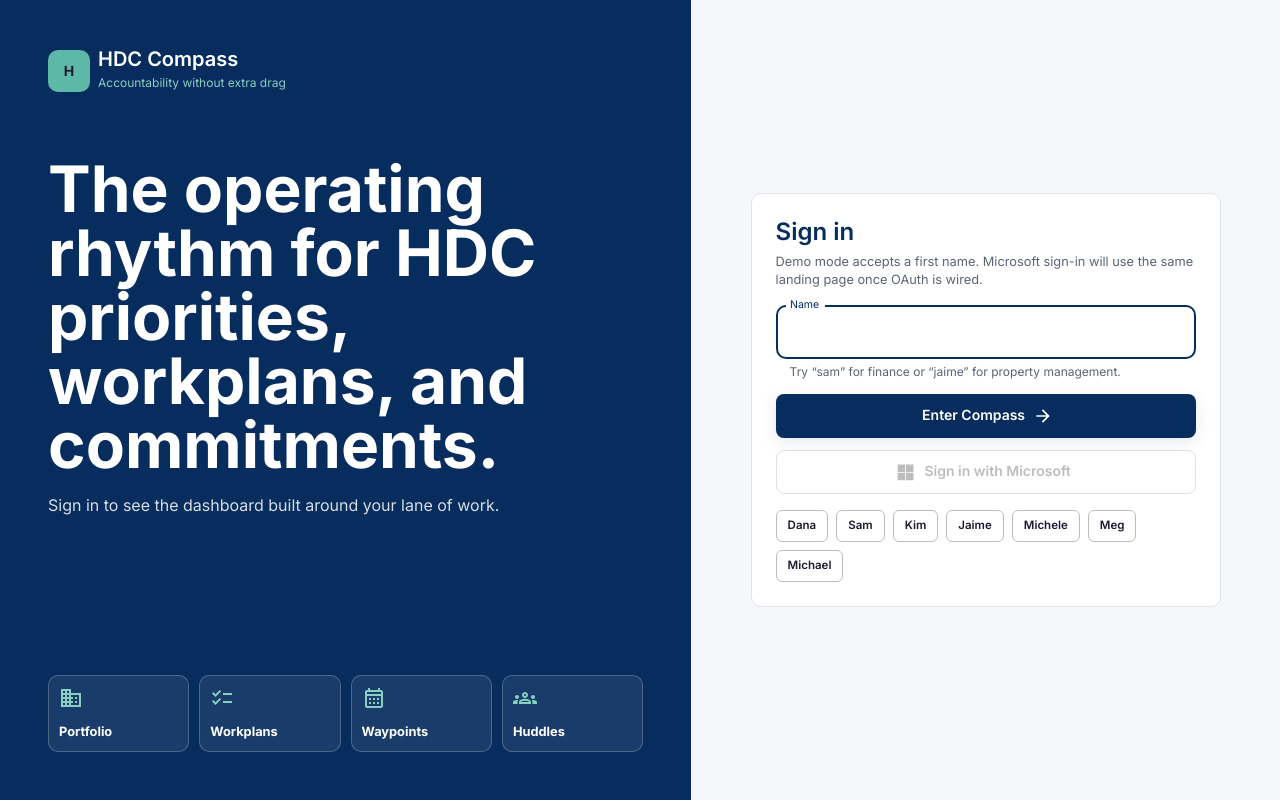
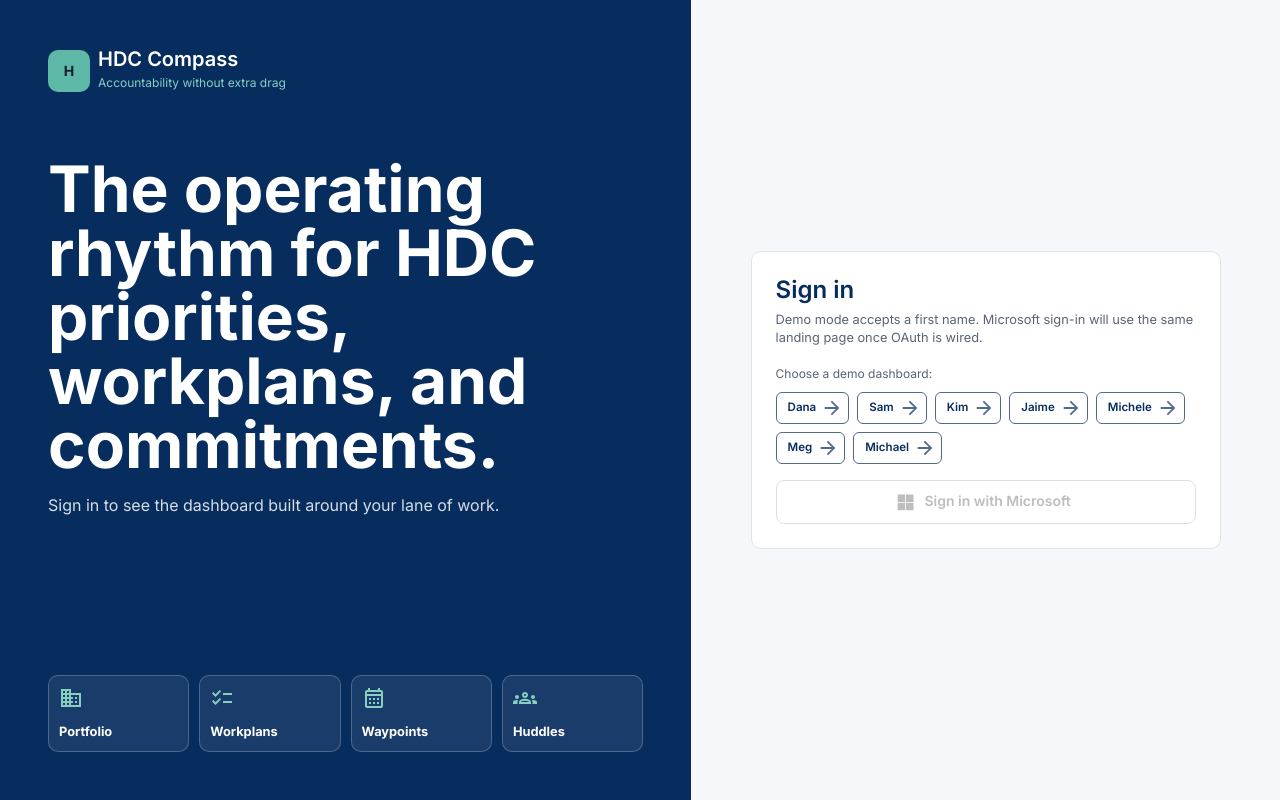
Before and after one commit to mrnelley/DAT-V1, a React (Vite) app: page / in a window 1280 px wide. Built offline with nearby package versions, Linux system fonts and the light colour scheme.

Commit message:
landing page updates

```diff
--- a/src/components/auth/LoginPage.jsx
+++ b/src/components/auth/LoginPage.jsx
@@ -4,7 +4,7 @@ import CalendarMonthOutlinedIcon from '@mui/icons-material/CalendarMonthOutlined
 import ChecklistOutlinedIcon from '@mui/icons-material/ChecklistOutlined';
 import GroupsOutlinedIcon from '@mui/icons-material/GroupsOutlined';
 import MicrosoftIcon from '@mui/icons-material/Microsoft';
-import { Box, Button, Chip, Stack, TextField, Typography } from '@mui/material';
+import { Box, Button, Chip, Stack, Typography } from '@mui/material';
 import { useState } from 'react';
 import { useAuth } from '../../hooks/useAuth';
 
@@ -12,23 +12,16 @@ const demoNames = ['Dana', 'Sam', 'Kim', 'Jaime', 'Michele', 'Meg', 'Michael'];
 
 const LoginPage = () => {
   const { signInByName } = useAuth();
-  const [name, setName] = useState('');
   const [error, setError] = useState('');
 
-  const submit = (event) => {
-    event.preventDefault();
-    const match = signInByName(name);
+  const signInAs = (value) => {
+    const match = signInByName(value);
 
     if (!match) {
       setError('Try Dana, Sam, Kim, Jaime, Michele, Meg, or Michael.');
       return;
     }
 
-    setError('');
-  };
-
-  const fillName = (value) => {
-    setName(value);
     setError('');
   };
 
@@ -105,35 +98,27 @@ const LoginPage = () => {
             Demo mode accepts a first name. Microsoft sign-in will use the same landing page once OAuth is wired.
           </Typography>
 
-          <Box component="form" onSubmit={submit}>
-            <Stack gap={1.5}>
-              <TextField
-                autoFocus
-                error={Boolean(error)}
-                helperText={error || 'Try “sam” for finance or “jaime” for property management.'}
-                label="Name"
-                onChange={(event) => {
-                  setName(event.target.value);
-                  if (error) setError('');
-                }}
-                placeholder="sam"
-                value={name}
-              />
-              <Button type="submit" variant="contained" endIcon={<ArrowForwardIcon />}>Enter Compass</Button>
-              <Button variant="outlined" startIcon={<MicrosoftIcon />} disabled>Sign in with Microsoft</Button>
-            </Stack>
-          </Box>
-
-          <Stack direction="row" gap={1} flexWrap="wrap" sx={{ mt: 2 }}>
+          <Typography variant="caption" sx={{ display: 'block', mb: 1 }}>
+            Choose a demo dashboard:
+          </Typography>
+          <Stack direction="row" gap={1} flexWrap="wrap">
             {demoNames.map((demoName) => (
               <Chip
                 key={demoName}
                 label={demoName}
-                onClick={() => fillName(demoName)}
+                onClick={() => signInAs(demoName)}
+                onDelete={() => signInAs(demoName)}
+                deleteIcon={<ArrowForwardIcon />}
+                color="primary"
                 variant="outlined"
               />
             ))}
           </Stack>
+          {error && <Typography variant="body2" color="error" sx={{ mt: 1 }}>{error}</Typography>}
+
+          <Button variant="outlined" startIcon={<MicrosoftIcon />} disabled fullWidth sx={{ mt: 2 }}>
+            Sign in with Microsoft
+          </Button>
         </Box>
       </Box>
     </Box>
```
Also changed, not shown: 3 other files (tests, documents, lock files or other folders).
